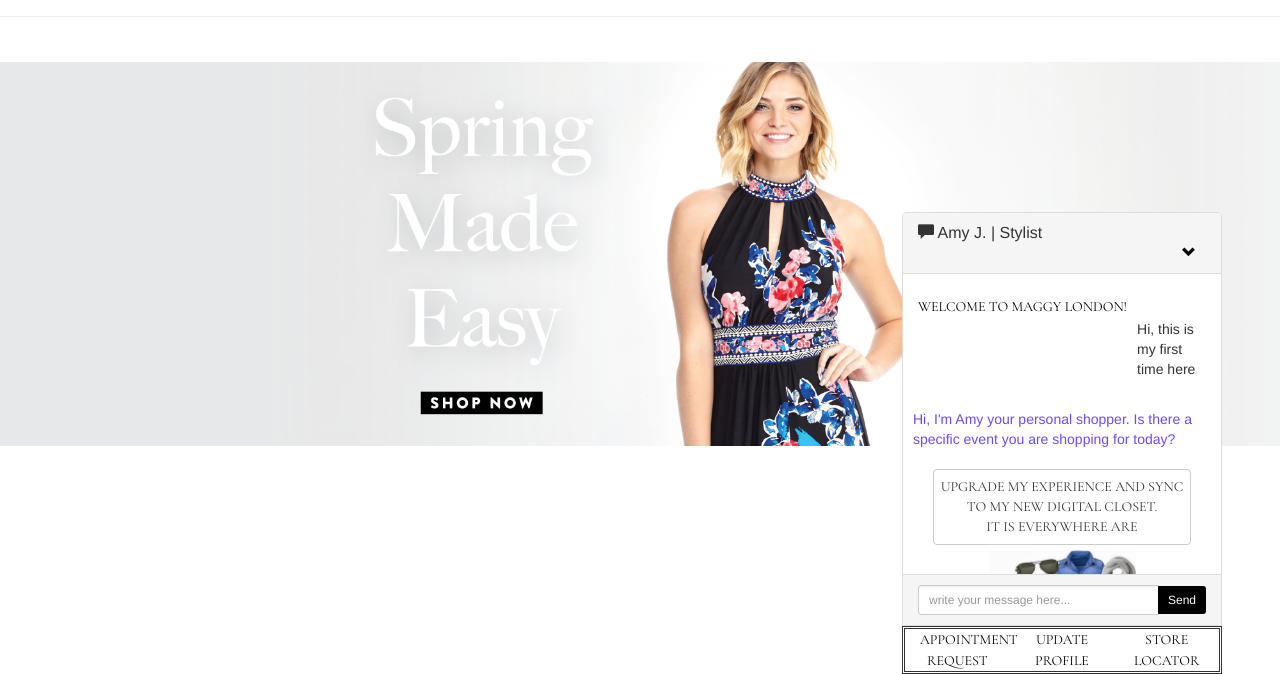
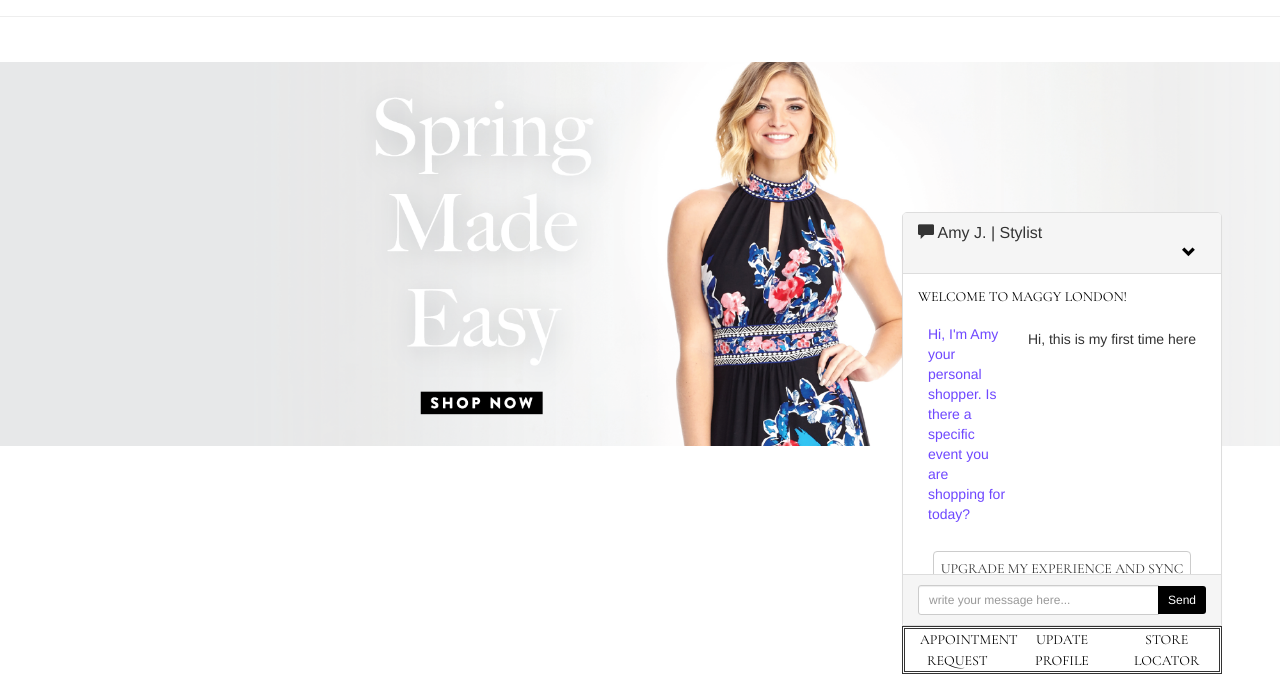
Before and after one commit to zena-/lux_lock_test, a plain HTML site: page index.html in a window 1280 px wide. Shown: the part 126-800 px from the top of the page. Drawn offline with nearby package versions, Linux system fonts and the light colour scheme.

Commit message:
small changes before working on it today

```diff
--- a/index.html
+++ b/index.html
@@ -78,17 +78,17 @@
 					</div>
 
 					<div class="panel-body msg_container_base">
-						<h5 class="pull-left ML">Welcome to Maggy London!</h5><br>
-						<div class="row msg_container base_sent">
+						<h5 class="pull-left ML" style="margin-top: 0;">Welcome to Maggy London!</h5><br>
+						<div class="row msg_container base_sent pull-right" style="margin: 5px 0">
 							<div> <!-- class="col-md-10 col-xs-10"> -->
-								<div class="message msg_sent">
+								<div class="message msg_sent pull-right">
 									<p> Hi, this is my first time here</p>
 									<time datetime="2017-04-13TZ20:00"></time>
 								</div>
 							</div>
 						</div>
 
-						<div class="row msg_container base_receive" >
+						<div class="row msg_container base_receive" style="margin-bottom: 7px">
 							<div> <!-- class="col-md-10 col-xs-10"> -->
 								<div class="message msg_receive">
 									<p>Hi, I'm Amy your personal shopper. Is there a specific event you are shopping for today?</p>
```
Also changed, not shown: 1 other file.
